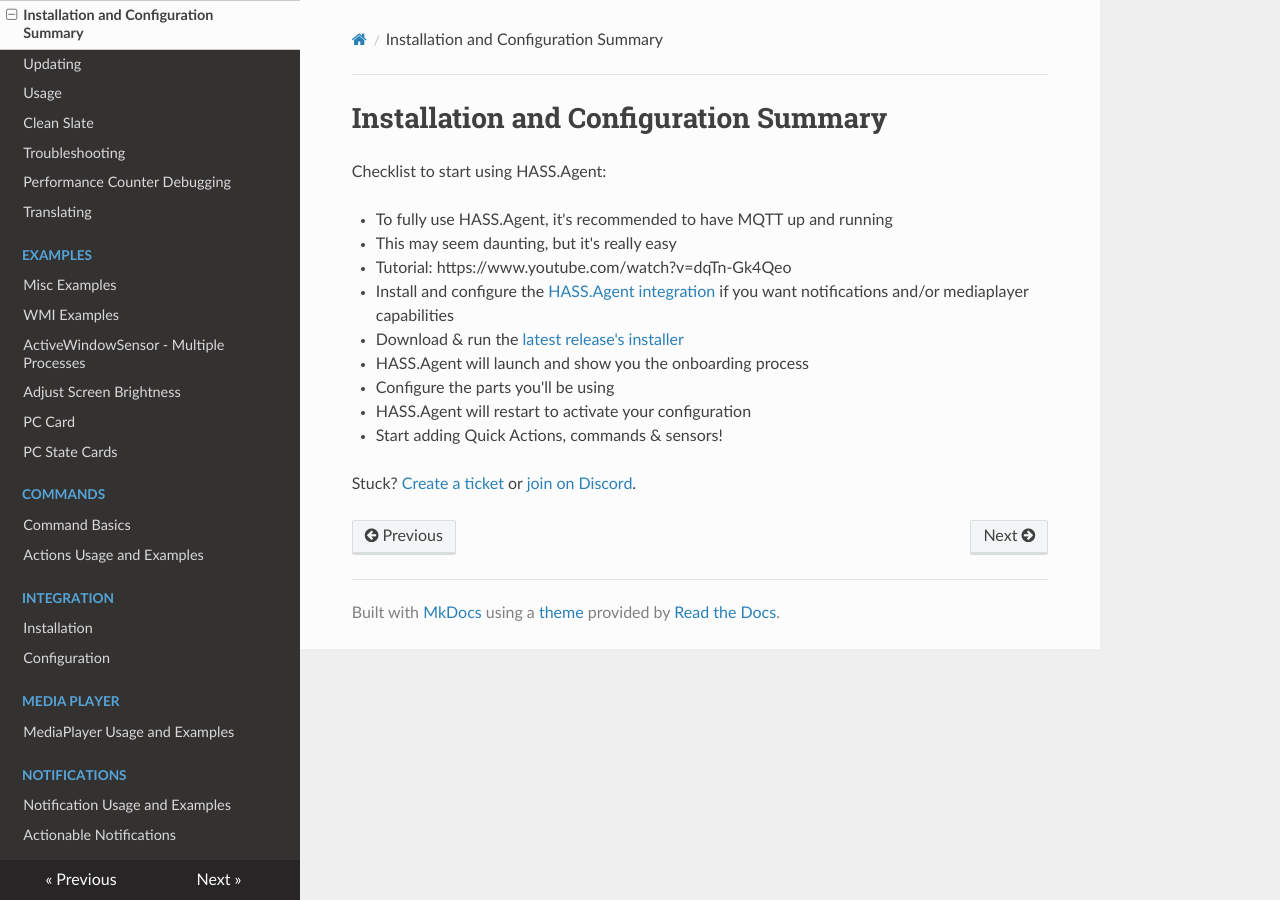
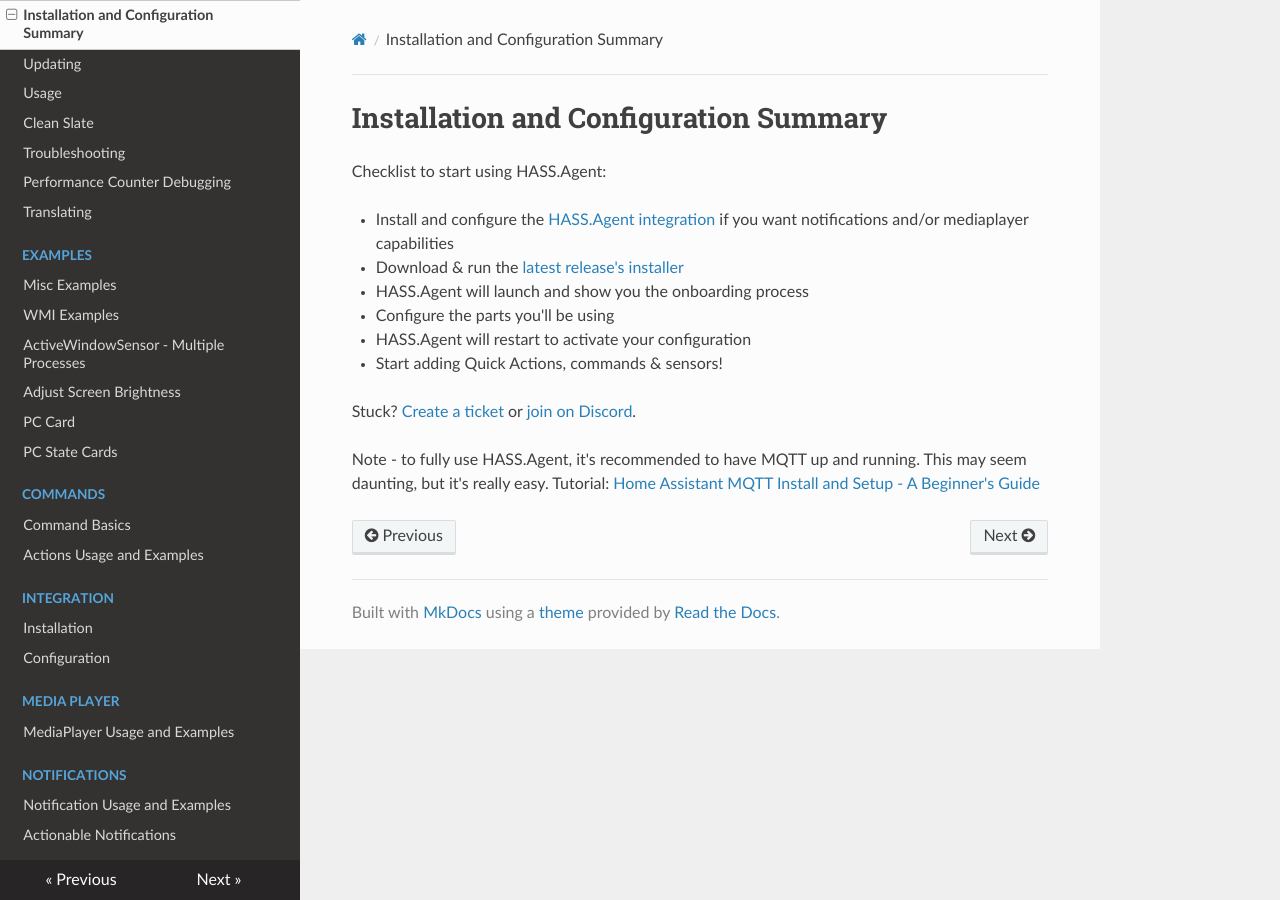
Before and after one commit to LAB02-Admin/HASS.Agent-Docs, an MkDocs documentation site: the page built from docs/installation-and-configuration-summary.md, in a window 1280 px wide. Built offline with MkDocs 1.6.1, drawn with Linux system fonts in a browser that asks for light colours; nearby versions of some CDN libraries; some of the changed lines change nothing that is shown.

Commit message:
Update installation-and-configuration-summary.md

```diff
--- a/docs/installation-and-configuration-summary.md
+++ b/docs/installation-and-configuration-summary.md
@@ -1,10 +1,6 @@
 # Installation and Configuration Summary
 
 Checklist to start using HASS.Agent:
-
-- To fully use HASS.Agent, it's recommended to have MQTT up and running
-  - This may seem daunting, but it's really easy
-  - Tutorial: https://www.youtube.com/watch?v=dqTn-Gk4Qeo
 
 - Install and configure the [HASS.Agent integration](https://github.com/LAB02-Research/HASS.Agent-Integration) if you want notifications and/or mediaplayer capabilities
 - Download & run the [latest release's installer](https://github.com/LAB02-Research/HASS.Agent/releases/latest)
@@ -14,3 +10,6 @@
 - Start adding Quick Actions, commands & sensors!
 
 Stuck? [Create a ticket](https://github.com/LAB02-Research/HASS.Agent/issues) or [join on Discord](https://discord.gg/nMvqzwrVBU).
+
+Note - to fully use HASS.Agent, it's recommended to have MQTT up and running. This may seem daunting, but it's really easy.
+Tutorial: [Home Assistant MQTT Install and Setup - A Beginner's Guide](https://www.youtube.com/watch?v=dqTn-Gk4Qeo)
```
